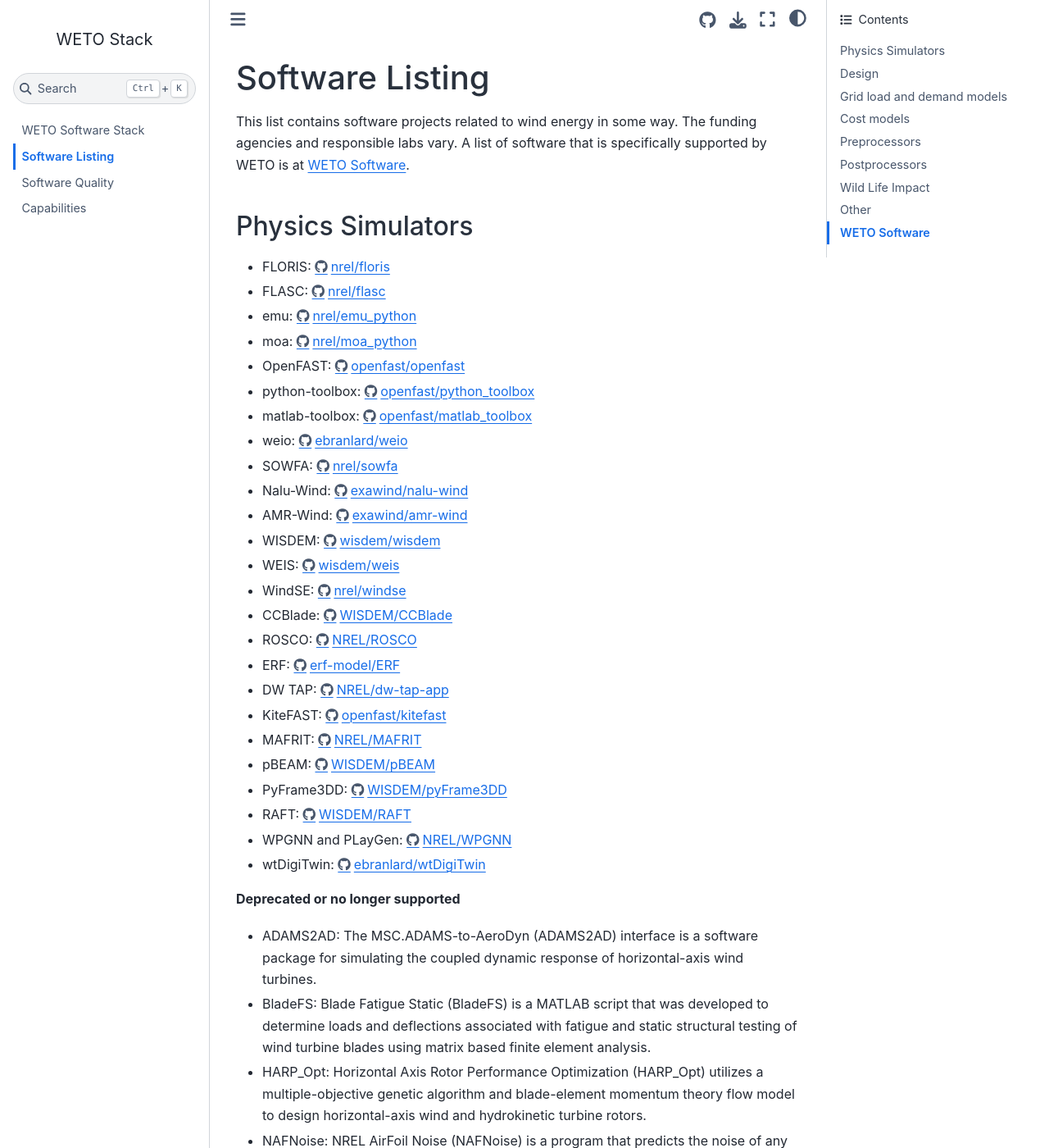
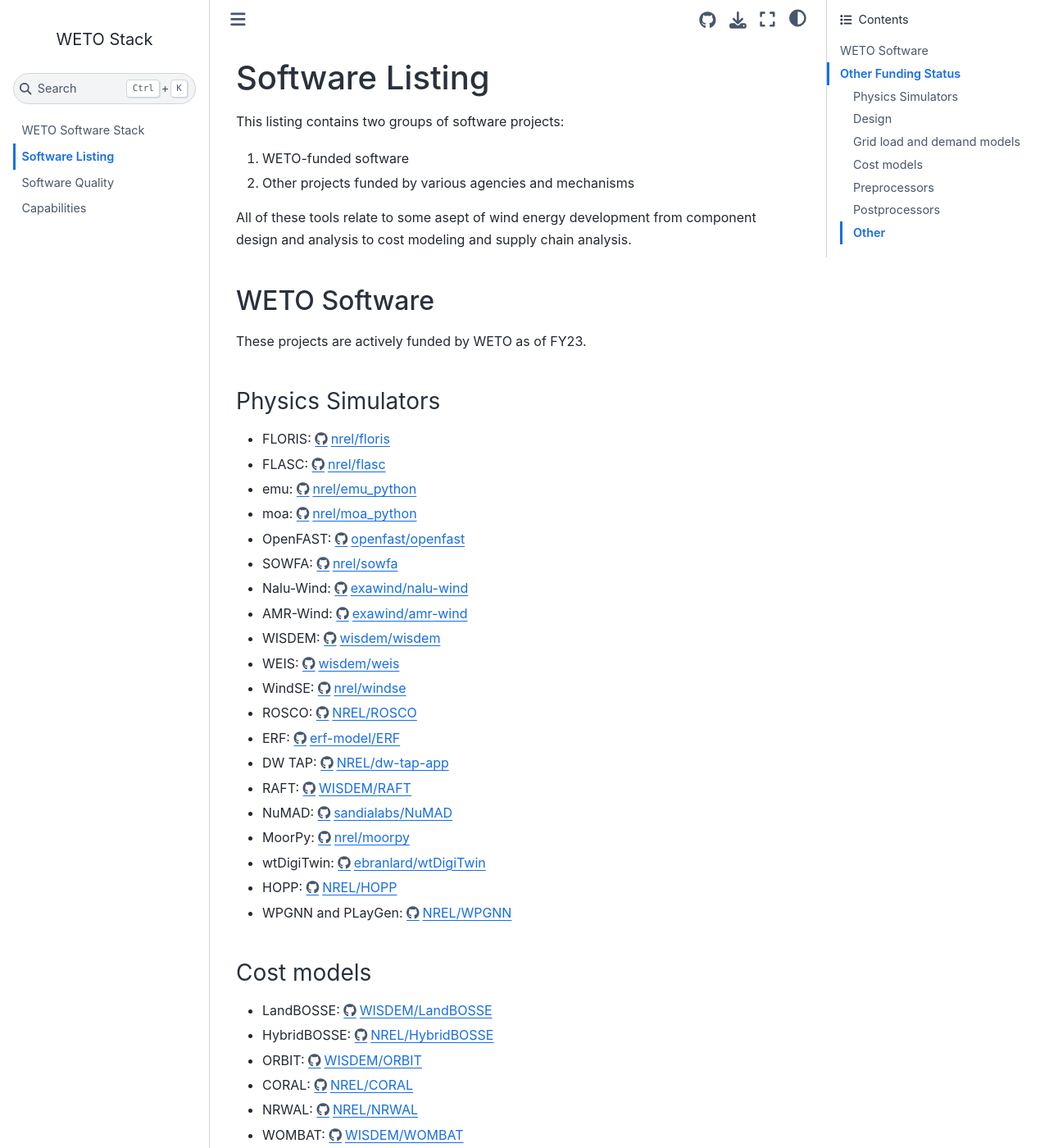
Before and after one commit to NREL/WETOStack, a Jupyter Book: the page built from docs/software_list.md, in a window 1280 px wide and 1400 px high. Shown: the whole window at 82% size. Built offline with Jupyter Book 1.0.4 settings and Sphinx 7.4.7 and the Sphinx Book theme 1.1.4, drawn with Linux system fonts in a browser that asks for light colours; some of the changed text lies outside the part shown.

Commit message:
Split software list by funding source
Whether WETO or not

```diff
--- a/docs/software_list.md
+++ b/docs/software_list.md
@@ -1,38 +1,72 @@
 
 # Software Listing
 
-This list contains software projects related to wind energy in some way.
-The funding agencies and responsible labs vary.
-A list of software that is specifically supported by WETO is at {ref}`weto-list`.
+This listing contains two groups of software projects:
+
+1. WETO-funded software
+2. Other projects funded by various agencies and mechanisms
+
+All of these tools relate to some asept of wind energy development from component design
+and analysis to cost modeling and supply chain analysis.
 
 
-## Physics Simulators
+## WETO Software
 
+These projects are actively funded by WETO as of FY23.
+
+### Physics Simulators
 - FLORIS: https://github.com/nrel/floris
 - FLASC: https://github.com/nrel/flasc
 - emu: https://github.com/nrel/emu_python
 - moa: https://github.com/nrel/moa_python
 - OpenFAST: https://github.com/openfast/openfast
-- python-toolbox: https://github.com/openfast/python_toolbox
-- matlab-toolbox: https://github.com/openfast/matlab_toolbox
-- weio: https://github.com/ebranlard/weio
 - SOWFA: https://github.com/nrel/sowfa
 - Nalu-Wind: https://github.com/exawind/nalu-wind
 - AMR-Wind: https://github.com/exawind/amr-wind
 - WISDEM: https://github.com/wisdem/wisdem
 - WEIS: https://github.com/wisdem/weis
 - WindSE: https://github.com/nrel/windse
-- CCBlade: https://github.com/WISDEM/CCBlade
 - ROSCO: https://github.com/NREL/ROSCO
 - ERF: https://github.com/erf-model/ERF
 - DW TAP: https://github.com/NREL/dw-tap-app
+- RAFT: https://github.com/WISDEM/RAFT
+- NuMAD: https://github.com/sandialabs/NuMAD
+- MoorPy: https://github.com/nrel/moorpy
+- wtDigiTwin: https://github.com/ebranlard/wtDigiTwin
+- HOPP: https://github.com/NREL/HOPP
+- WPGNN and PLayGen: https://github.com/NREL/WPGNN
+
+### Cost models
+
+- LandBOSSE: https://github.com/WISDEM/LandBOSSE
+- HybridBOSSE: https://github.com/NREL/HybridBOSSE
+- ORBIT: https://github.com/WISDEM/ORBIT
+- CORAL: https://github.com/NREL/CORAL
+- NRWAL: https://github.com/NREL/NRWAL
+- WOMBAT: https://github.com/WISDEM/WOMBAT
+- OpenOA: https://github.com/nrel/openoa
+
+### Wild Life Impact
+
+SSRS: https://github.com/NREL/SSRS
+
+
+
+## Other Funding Status
+
+These groups of projects are either funded by mechanisms outside of WETO or are
+not actively funded.
+
+### Physics Simulators
+
+- python-toolbox: https://github.com/openfast/python_toolbox
+- matlab-toolbox: https://github.com/openfast/matlab_toolbox
+- weio: https://github.com/ebranlard/weio
+- CCBlade: https://github.com/WISDEM/CCBlade
 - KiteFAST: https://github.com/openfast/kitefast
 - MAFRIT: https://github.com/NREL/MAFRIT
 - pBEAM: https://github.com/WISDEM/pBEAM
 - PyFrame3DD: https://github.com/WISDEM/pyFrame3DD
-- RAFT: https://github.com/WISDEM/RAFT
-- WPGNN and PLayGen: https://github.com/NREL/WPGNN
-- wtDigiTwin: https://github.com/ebranlard/wtDigiTwin
 
 **Deprecated or no longer supported**
 
@@ -48,8 +82,7 @@
 - TowerSE: This is a module for static aerodynamic and structural analysis of wind turbine towers.
 - Turbine_costSE: turb_costSE is a set of models that link wind turbine component masses (and a few other key variables) to component costs.
 
-
-## Design
+### Design
 
 - G2Aero: https://github.com/NREL/G2Aero
 - Gear-SCouP: https://github.com/NREL/GEAR-SCouP
@@ -60,8 +93,7 @@
 
 - INN Airfoil Tools: This software package contains code to perform airfoil inverse shape design using a sparsified invertible neural network model. This is a specialized deep learning architecture that enables both network weights to be shared to evaluate forward or inverse passes through the network. As a design tool, this network allows practitioners to specify aerodynamic and structural properties and generate shapes that satisfy those properties.
 
-
-## Grid load and demand models
+### Grid load and demand models
 
 - dGen: https://github.com/NREL/dgen
 - dsgrid: https://github.com/dsgrid/dsgrid
@@ -71,15 +103,8 @@
 - rex: https://github.com/NREL/rex
 - MAGMA: https://github.com/NREL/MAGMA
 
-## Cost models
+### Cost models
 
-- LandBOSSE: https://github.com/WISDEM/LandBOSSE
-- HybridBOSSE: https://github.com/NREL/HybridBOSSE
-- ORBIT: https://github.com/WISDEM/ORBIT
-- CORAL: https://github.com/NREL/CORAL
-- NRWAL: https://github.com/NREL/NRWAL
-- WOMBAT: https://github.com/WISDEM/WOMBAT
-- OpenOA: https://github.com/nrel/openoa
 - FUSED-Wind: https://github.com/FUSED-Wind/fusedwind
 - Marmot: https://github.com/NREL/Marmot
 
@@ -95,10 +120,9 @@
 - NREL_CSM: NREL Wind Energy Cost and Scaling Model
 
 
-## Preprocessors
+### Preprocessors
 
 - AirfoilPrep: https://github.com/WISDEM/AirfoilPreppy
-- NuMAD: https://github.com/sandialabs/NuMAD
 
 **Deprecated or no longer supported**
 
@@ -112,8 +136,7 @@
 **Included in OpenFAST**
 - TurbSim: TurbSim is a stochastic, full-field, turbulence simulator primarily for use with InflowWind-based simulation tools.
 
-
-## Postprocessors
+### Postprocessors
 
 All software listed here are no longer supported and are not hosted on GitHub.
 
@@ -125,13 +148,7 @@
 - MExtremes: MExtremes (pronounced em-extremes) is a set of MATLABscripts that generate extreme-event tables for one or more time series.
 - MLife: MLife (pronounced em-life) is a set of MATLAB scripts that calculate fatigue life and statistics for one or more time series.
 
-
-## Wild Life Impact
-
-SSRS: https://github.com/NREL/SSRS
-
-
-## Other
+### Other
 
 - CELAVI: https://github.com/NREL/celavi
 - CEWAM: https://github.com/NREL/CEWAM
@@ -143,36 +160,3 @@
 - Reegle Tagging API (CKAN Extension): https://github.com/REEEP/ckanext-climate-tagger
 - sup3r: https://github.com/NREL/sup3r
 - WindView: https://github.com/windview/client
-
-
-(weto-list)=
-## WETO Software
-
-- FLORIS: https://github.com/nrel/floris
-- FLASC: https://github.com/nrel/flasc
-- emu: https://github.com/nrel/emu_python
-- moa: https://github.com/nrel/moa_python
-- OpenFAST: https://github.com/openfast/openfast
-- SOWFA: https://github.com/nrel/sowfa
-- Nalu-Wind: https://github.com/exawind/nalu-wind
-- AMR-Wind: https://github.com/exawind/amr-wind
-- WISDEM: https://github.com/wisdem/wisdem
-- WEIS: https://github.com/wisdem/weis
-- WindSE: https://github.com/nrel/windse
-- ROSCO: https://github.com/NREL/ROSCO
-- ERF: https://github.com/erf-model/ERF
-- DW TAP: https://github.com/NREL/dw-tap-app
-- RAFT: https://github.com/WISDEM/RAFT
-- WPGNN and PLayGen: https://github.com/NREL/WPGNN
-- wtDigiTwin: https://github.com/ebranlard/wtDigiTwin
-- HOPP: https://github.com/NREL/HOPP
-- LandBOSSE: https://github.com/WISDEM/LandBOSSE
-- HybridBOSSE: https://github.com/NREL/HybridBOSSE
-- ORBIT: https://github.com/WISDEM/ORBIT
-- NRWAL: https://github.com/NREL/NRWAL
-- WOMBAT: https://github.com/WISDEM/WOMBAT
-- OpenOA: https://github.com/nrel/openoa
-- NuMAD: https://github.com/sandialabs/NuMAD
-- SSRS: https://github.com/NREL/SSRS
-- CORAL: https://github.com/NREL/CORAL
-- MoorPy: https://github.com/nrel/moorpy
```
